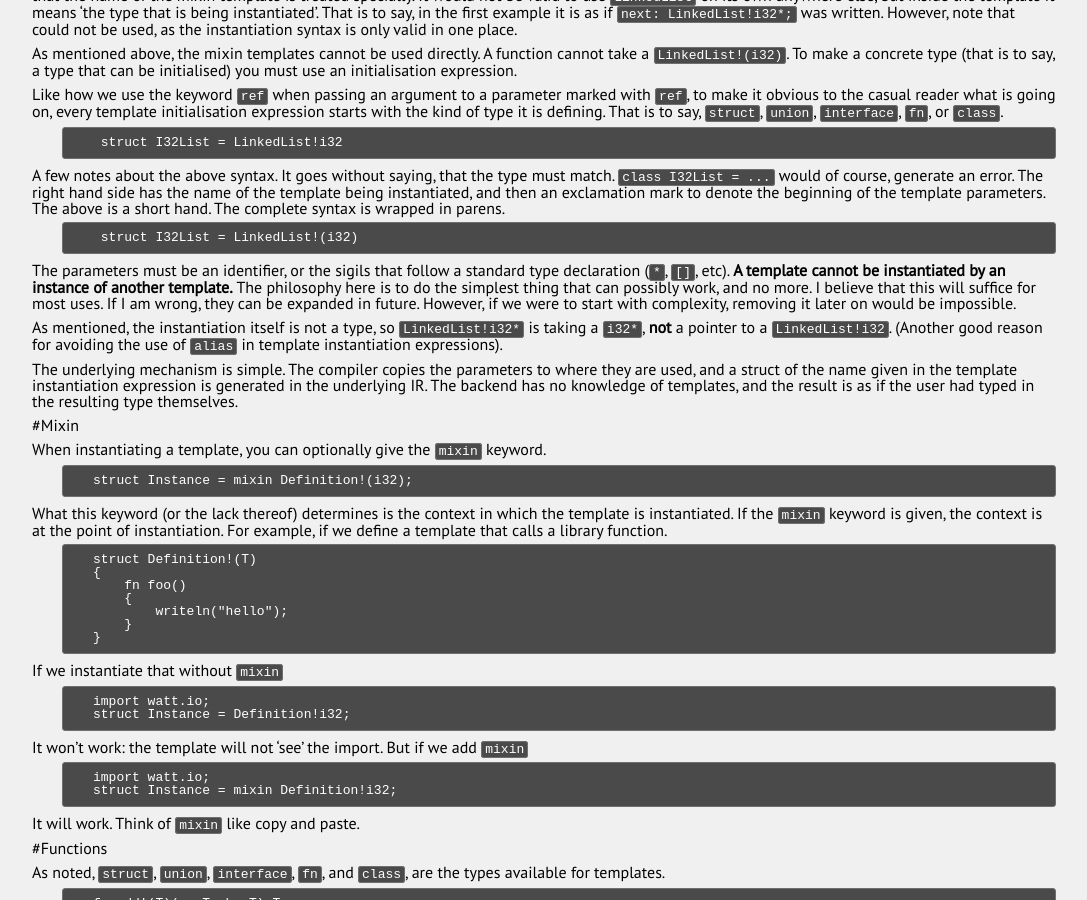
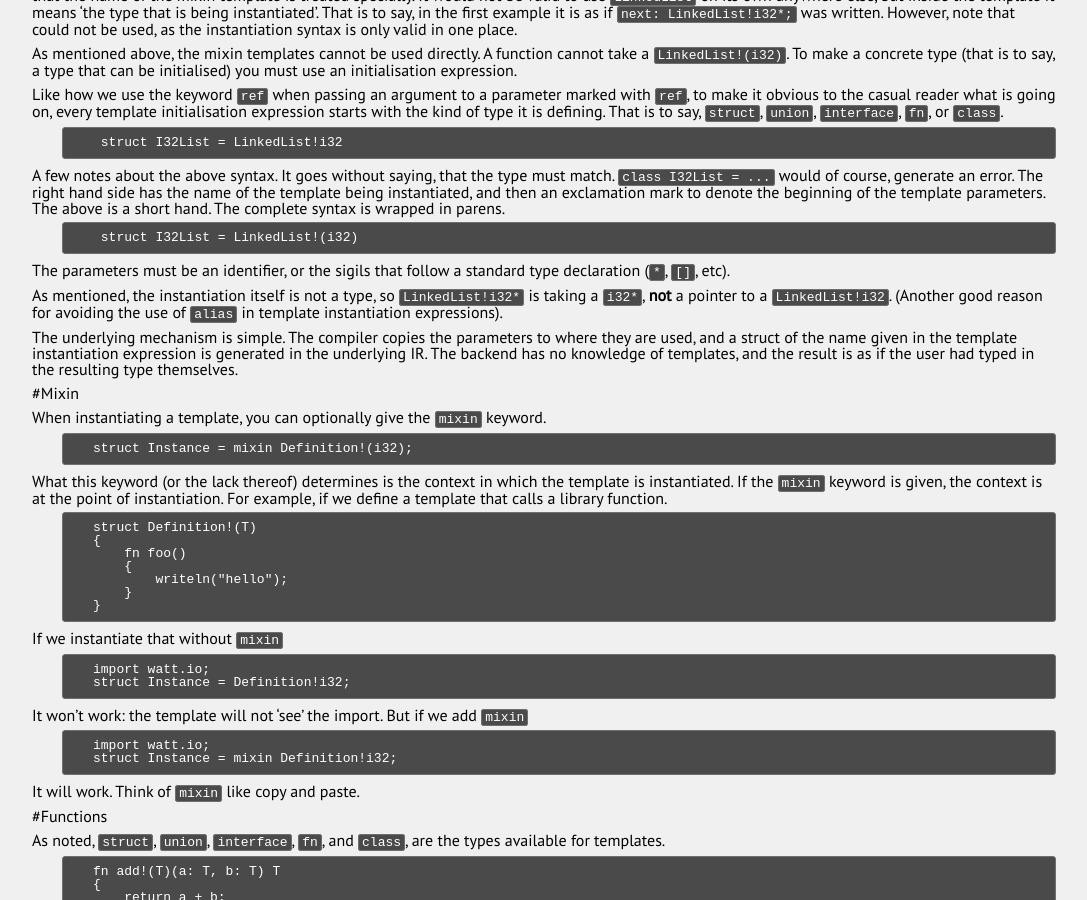
Before and after one commit to VoltLang/Website, a Jekyll site: the page built from doc/template.md, in a window 1280 px wide and 900 px high, scrolled down 566 px. Shown: the whole window, without its empty margins (96-1183 px from the left). Built offline with Jekyll 4.4.1, drawn with Linux system fonts in a browser that asks for light colours.

Commit message:
doc: Update template documentation re: template as template arguments.

```diff
--- a/doc/template.md
+++ b/doc/template.md
@@ -38,7 +38,7 @@ Like how we use the keyword `ref` when passing an argument to a parameter marked
 
      struct I32List = LinkedList!(i32)
 
-The parameters must be an identifier, or the sigils that follow a standard type declaration (`*`, `[]`, etc). **A template cannot be instantiated by an instance of another template.** The philosophy here is to do the simplest thing that can possibly work, and no more. I believe that this will suffice for most uses. If I am wrong, they can be expanded in future. However, if we were to start with complexity, removing it later on would be impossible.
+The parameters must be an identifier, or the sigils that follow a standard type declaration (`*`, `[]`, etc).
 
 As mentioned, the instantiation itself is not a type, so `LinkedList!i32*` is taking a `i32*`, **not** a pointer to a `LinkedList!i32`. (Another good reason for avoiding the use of `alias` in template instantiation expressions).
 
```
